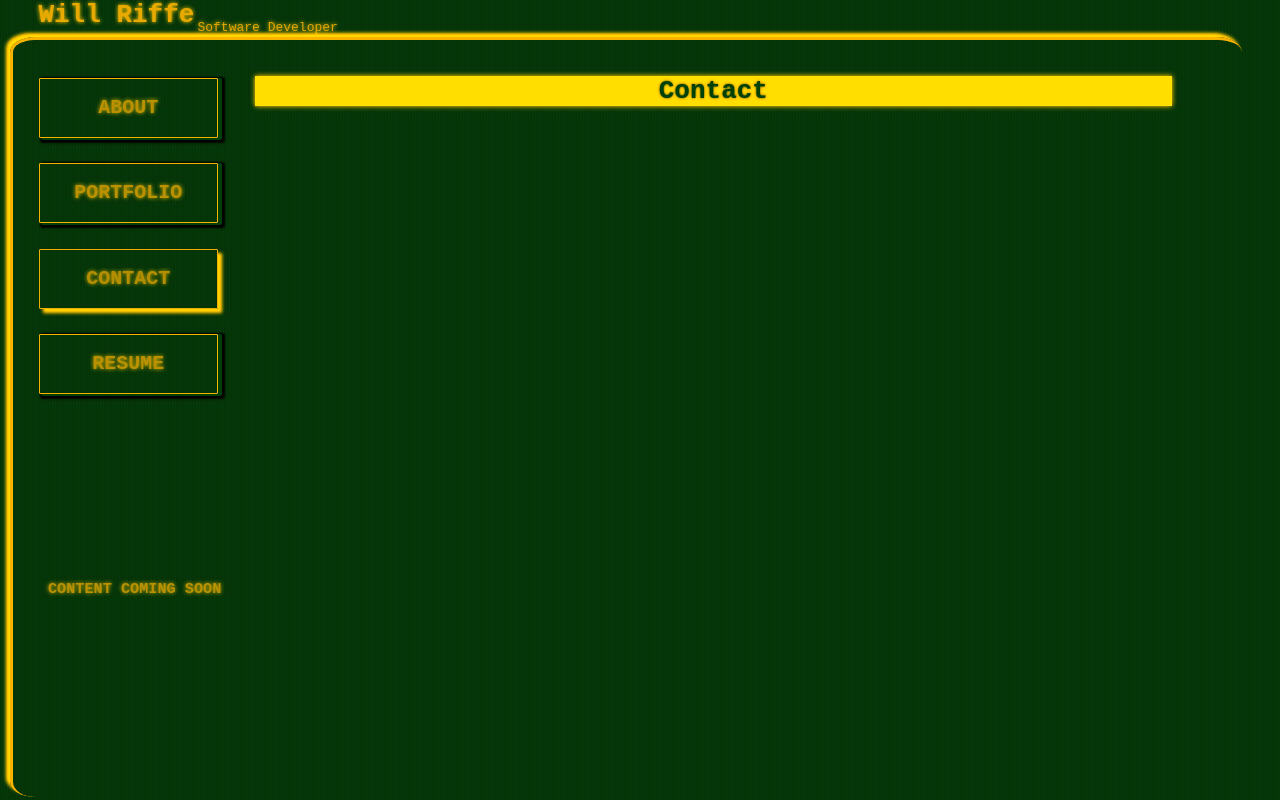
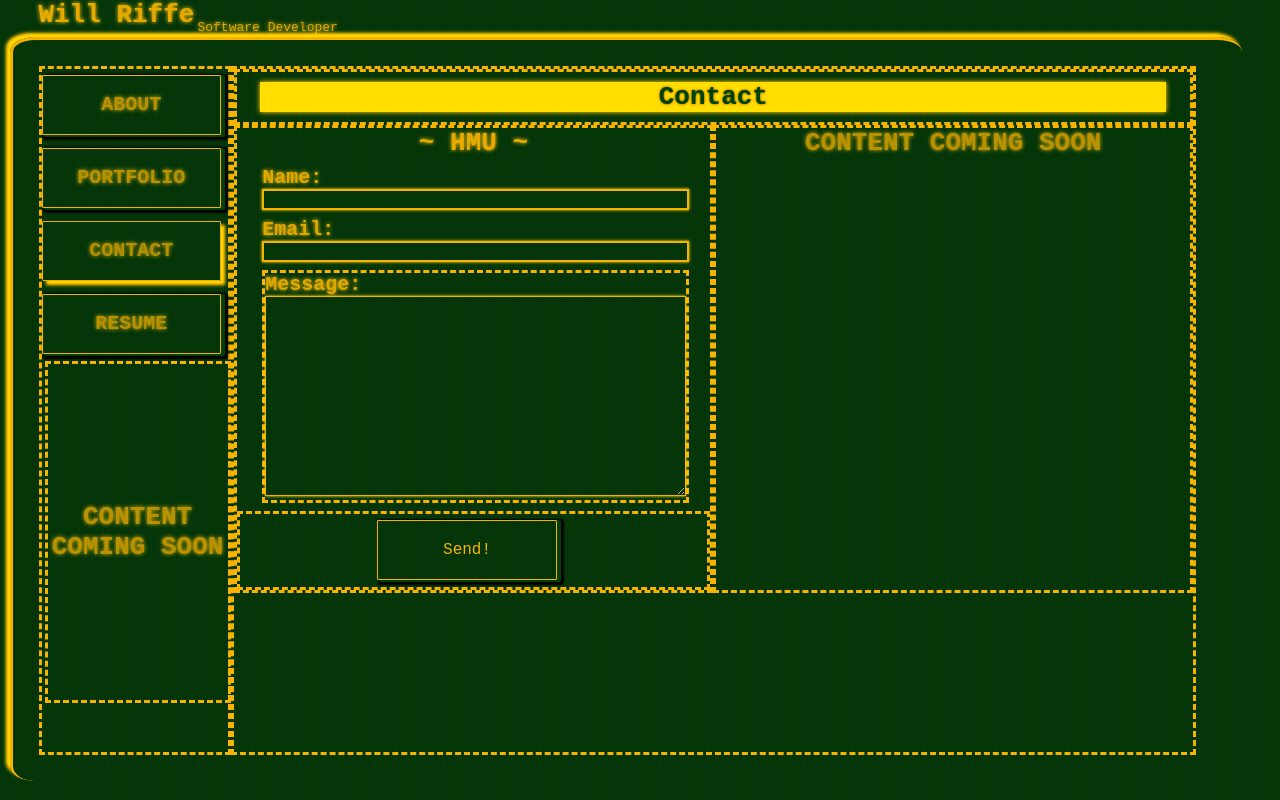
Before and after one commit to Will-Riffe/will-riffe-portfolio, a React (Create React App) app: page /contact in a window 1280 px wide. Built offline with nearby package versions, Linux system fonts and the light colour scheme.

Commit message:
Updated Contact Page

```diff
--- a/src/App.css
+++ b/src/App.css
@@ -16,11 +16,11 @@
   color: var(--textc);
   font-family:monospace;
 }
-/*
+
 .show-border {
   border-style: dashed;
 }
-*/
+
 .plain {
   animation: none;
 }
--- /dev/null
+++ b/src/components/Contact/contact.css
@@ -0,0 +1,43 @@
+div.center {
+  display:flex;
+  justify-content: center;
+}
+
+.entry-div {
+  width: 90%;
+  height: auto;
+  margin: 1vh 1vw 1vh 2vw;
+}
+
+.box-border {
+  box-shadow: 0 0 3px var(--glow);
+  background-color: transparent;
+  outline-color: var(--glow);
+  border-style: solid;
+  border-color: var(--textc);
+}
+
+.alternate-order {
+    display:flex;
+    flex-direction:row;
+}
+
+.input-box {
+  margin: 0 0 0 0;
+  width: 100%;
+}
+
+.message-box {
+  width: 100%;
+  height: 15vh;
+}
+@media screen and (min-width: 1024px) {
+  section.contact-form {
+    width: 100%;
+  }
+
+  .message-box {
+    width: 100%;
+    height: 25vh;
+  }
+}
--- /dev/null
+++ b/src/components/Contact/contactForm.js
@@ -0,0 +1,81 @@
+import React, { useState } from "react";
+
+function ContactForm() {
+  const [formData, setFormData] = useState({
+    name: "",
+    email: "",
+    message: "",
+  });
+
+  /*
+        below, the code extracts name and value from the event (e) of
+        an element (target); then we update the state of the target
+        by copying (...) formData, and adding the property key "name"
+        and it's associated value extracted from the target element.
+    */
+  const handleChange = (e) => {
+    const { name, value } = e.target;
+    setFormData({
+      ...FormData,
+      [name]: value,
+    });
+  };
+
+  const handleSubmit = (e) => {
+    e.preventDefault();
+    //...I will think about this shortly...
+  };
+
+  return (
+    <section className="show-border contact-form">
+      <h1>~ HMU ~</h1>
+      <form onSubmit={handleSubmit}>
+        <div className="entry-div">
+          <label htmlFor="name">Name:</label>
+          <br />
+          <input
+            className="input-box box-border"
+            type="text"
+            id="name"
+            name="name"
+            value={formData.name}
+            onChange={handleChange}
+            required
+          />
+        </div>
+        <div className="entry-div">
+          <label htmlFor="email">Email:</label>
+          <br />
+          <input
+            className="input-box box-border"
+            type="email"
+            id="email"
+            name="email"
+            value={formData.email}
+            onChange={handleChange}
+            required
+          />
+        </div>
+        <div className="entry-div show-border">
+          <label htmlFor="message">Message:</label>
+          <br />
+          <textarea
+            className="message-box box-border"
+            id="message"
+            name="message"
+            value={formData.message}
+            onChange={handleChange}
+            required
+          ></textarea>
+        </div>
+        <div className="center show-border">
+          <button type="submit" className="main-btn">
+            Send!
+          </button>
+        </div>
+      </form>
+    </section>
+  );
+}
+
+export default ContactForm;
--- a/src/components/Contact/index.js
+++ b/src/components/Contact/index.js
@@ -1,4 +1,7 @@
 import React from "react";
+import ContactForm from "./contactForm";
+import Upcoming from "./upcoming";
+import "./contact.css";
 
 function Contact(props) {
   return (
@@ -6,6 +9,10 @@ function Contact(props) {
       <header className="show-border ">
         <div className="content-header">Contact</div>
       </header>
+      <div className="alternate-order">
+        <ContactForm />
+        <Upcoming />
+      </div>
     </section>
   );
 }
--- /dev/null
+++ b/src/components/Contact/upcoming.js
@@ -0,0 +1,10 @@
+import React from "react";
+
+function Upcoming() {
+  return(
+  <section className="show-border expressive-content hideOnSmall">
+    <h1>CONTENT COMING SOON</h1>
+  </section>
+)};
+
+export default Upcoming;
--- a/src/components/NavBar/navBar.css
+++ b/src/components/NavBar/navBar.css
@@ -1,8 +1,8 @@
 .navContainer {
     display: flex;
-    justify-content: space-around;
+    flex-wrap: wrap;
     width: 100%;
-    height: 10%;
+    height: auto;
   }
 
   nav section.expressive-content{
@@ -14,6 +14,7 @@
 
     .navContainer {
       flex-direction: column;
+      align-items: center;
       width:15vw;
       height: 100%;
     }
--- a/src/styles/styles.css
+++ b/src/styles/styles.css
@@ -6,7 +6,7 @@ main {
   animation: flicker5 15s infinite;
   padding: 2%;
   margin: 5px 5px 5px 5px;
-  height: 95vh;
+  height: 93vh;
   display: flex;
   flex-direction: row;
   flex-wrap: wrap;
@@ -28,15 +28,14 @@ body {
   bottom: 0;
   right: 0;
   left: 0;
-  height: 99%;
 }
 
 article nav.article-nav {
   display: flex;
-  box-shadow: 0 -4px 5px var(--textc);
+  box-shadow: 0 -5px 5px var(--textc);
   width: 94%;
   height: 30px;
-  margin: 20px auto auto auto;
+  margin: 6px auto auto auto;
   text-align: center;
 }
 
@@ -61,6 +60,11 @@ article nav button h4.active-crumb {
 h1 {
   margin: 0;
   animation: flicker2 20s infinite;
+  font-size:xx-large;
+}
+
+section h1 {
+  text-align:center;
 }
 
 h4 {
@@ -72,9 +76,19 @@ h4.divider {
   font-size:xx-large;
 }
 
+.hideOnSmall {
+  display:none;
+}
+
 p {
   margin: 20px 3px 0;
   animation: flicker2 25s infinite;
+}
+
+label {
+  animation: flicker2 25s infinite;
+  font-size:x-large;
+  font-weight:900;
 }
 
 button.active {
@@ -82,11 +96,11 @@ button.active {
 }
 
 section {
-  width: 50%;
+  width: 100%;
 }
 
 .main-content {
-  height: 90%;
+  height: 80%;
   width: 100%;
 }
 
@@ -104,8 +118,8 @@ section {
   font-size: 14px;
   font-weight: 400;
   line-height: 20px;
-  margin: 1rem 2vw 0.5rem 1vw;
-  width: 35vw;
+  margin: 0 2vw 0.5rem 1vw;
+  width: 30vw;
   height: 40px;
   overflow: visible;
   text-align: center;
@@ -115,6 +129,7 @@ section {
   -webkit-user-select: none;
   vertical-align: middle;
   white-space: nowrap;
+
 }
 
 .main-btn:focus {
@@ -141,7 +156,7 @@ section {
   box-shadow: 0 0 5px var(--glow);
   width: 95%;
   height: 30px;
-  margin: 10px auto 10px auto;
+  margin: 0 auto 10px auto;
   display: flex;
   justify-content: center;
   align-items: center;
@@ -170,9 +185,19 @@ section {
 }
 
 @media screen and (min-width: 1024px) {
+
+  article nav.article-nav {
+    margin: 20px auto auto auto;
+
+  }
+
   .main-content {
     height: 100%;
     width: 82%;
+  }
+
+  .content-header {
+    margin: 10px auto 10px auto;
   }
 
   h4 {
@@ -183,6 +208,10 @@ section {
   h4.divider {
     margin: 0px;
     padding: 0px;
+  }
+
+  .hideOnSmall {
+    display:block;
   }
 
   main {
```
